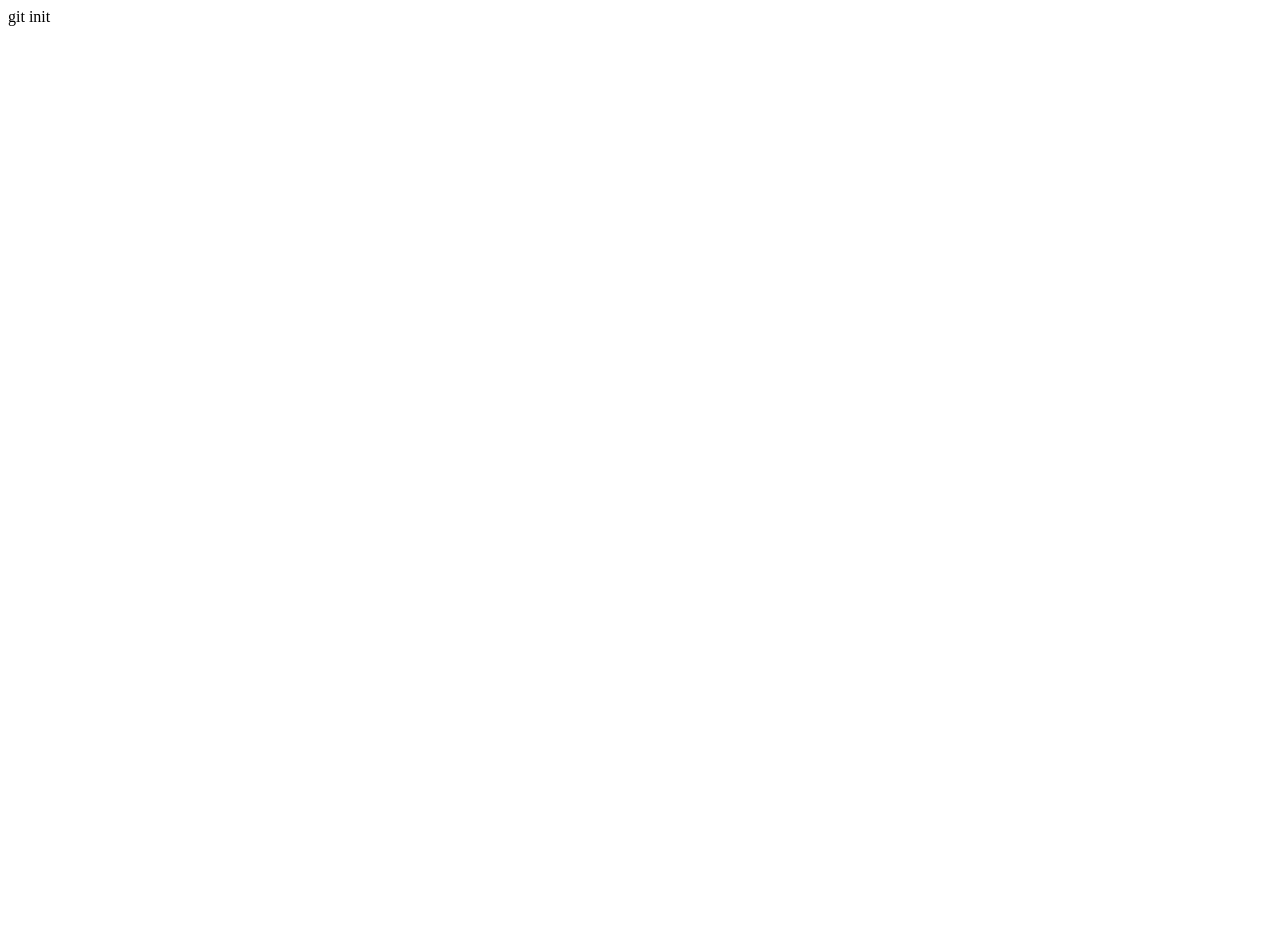
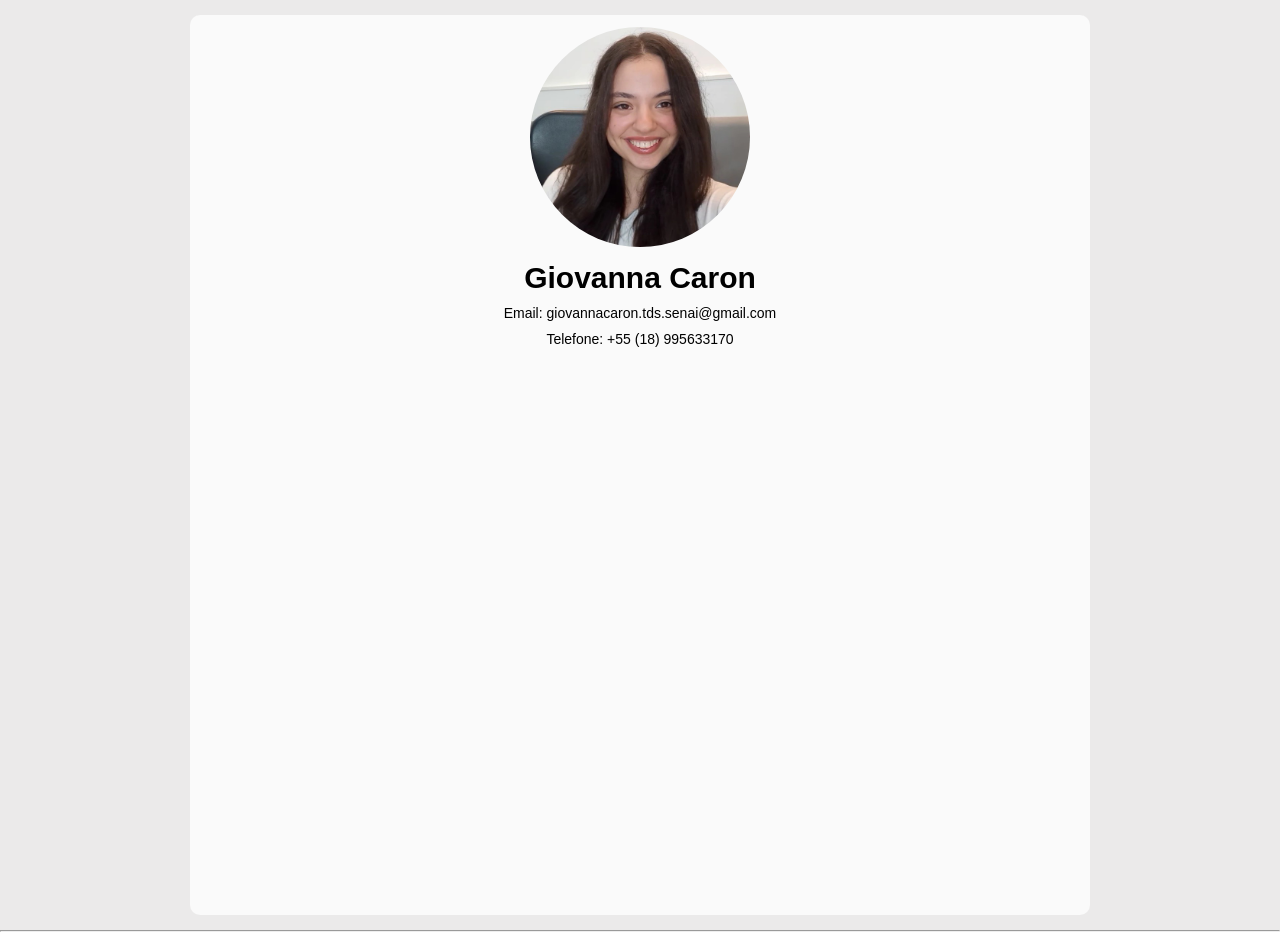
Before and after one commit to gihcaron/meucurriculo_, a plain HTML site: page index.html in a window 1280 px wide. Before the commit the page ends 800 px from the top, so only its background shows below. Drawn offline with Linux system fonts and the light colour scheme.

Commit message:
Creat Container

```diff
--- a/index.html
+++ b/index.html
@@ -3,16 +3,61 @@
 <head>
     <title>GC's Currículo </title>
     <style>
+        * {
+            margin: 00;
+        }
+        body {
+    background-color: rgb(235, 234, 234);
+    font-family: Arial, Helvetica, sans-serif;
+        }
+        .container {
+           width: 900px;
+           text-align: center;
+           margin: 15px auto;
+           height: 900px;
+           border-radius: 10px;
+            background-color: rgb(250, 250, 250);
+
+        }
+
+
+        .container img{
+        margin-top: 12px;
+        width: 220px;
+        border-radius: 50%;
+        }
+
+        .container h2{
+            margin-top: 10px;
+            font-size: 30px;
+        }
+
+        .container p{
+            margin-top: 10px;
+            font-size: 14px;
+        }
+
+        . Experiencia{
+
+        }
 
     </style>
 </head>
 <body>
     <div>
-        <div>git init</div>
-        <div></div>
+        <div class= "container">
+            <img src="img/1000164291.jpg">
+            <h2> Giovanna Caron </h2>
+            <p>Email: giovannacaron.tds.senai@gmail.com</p>
+            <p>Telefone: +55 (18) 995633170 </p>
+        </div>
+        <div clas="Experiencia">
+            <hr>
+        </div>
         <div></div>
         <div></div>
         <div></div>
     </div>
+
 </body>
 </html>
```
Also changed, not shown: img/1000164291.jpg (added).
